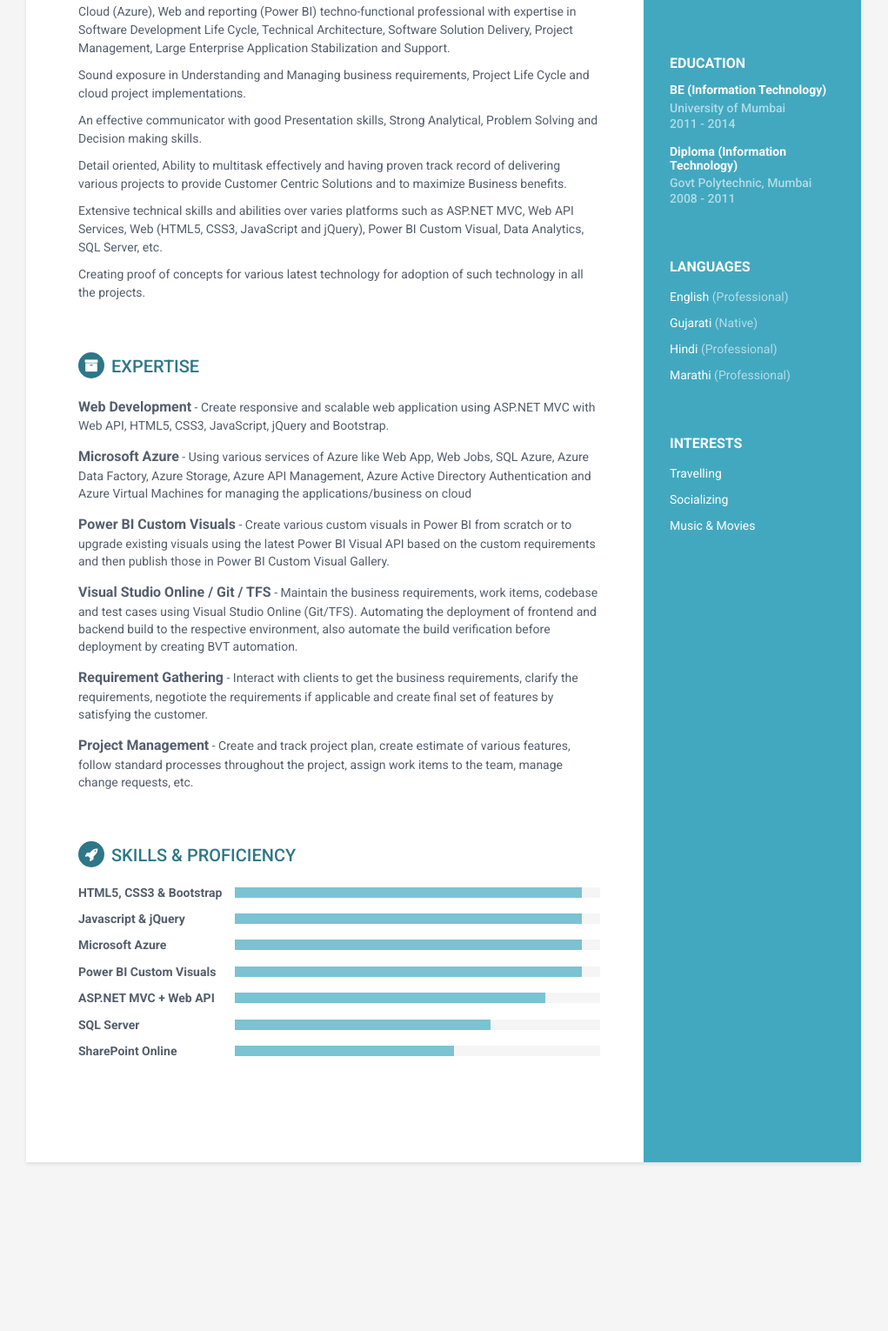
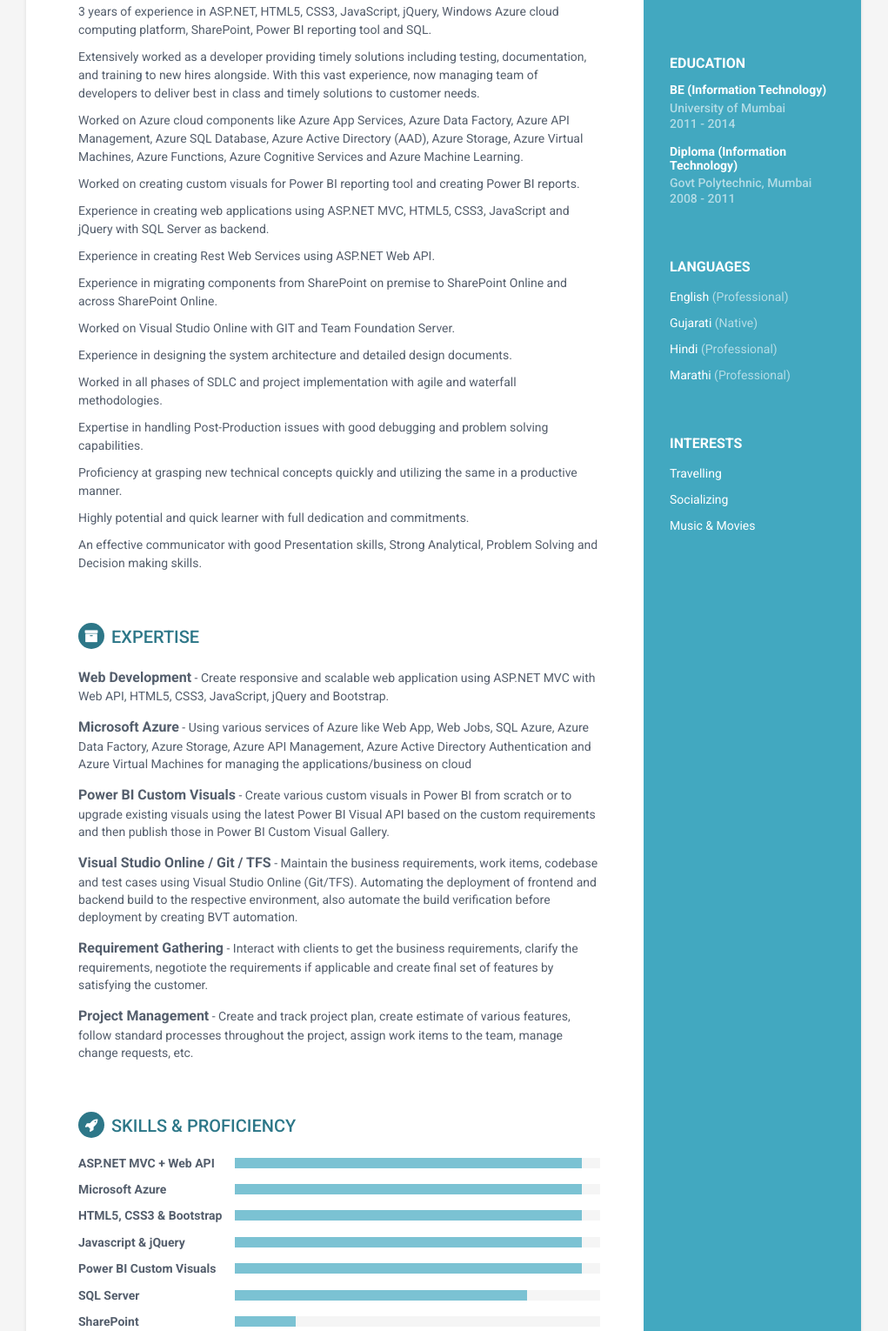
Before and after one commit to chiraglathigara/chiraglathigara.github.io, a plain HTML site: page index.html in a window 1280 px wide. Shown: the part 485-2015 px from the top of the page at 87% size, without its empty margins (130-1151 px from the left). Before the commit the page ends 1851 px from the top, so only its background shows below. Drawn offline with Linux system fonts and the light colour scheme.

Commit message:
Added experience derails in portfolio

```diff
--- a/index.html
+++ b/index.html
@@ -103,12 +103,20 @@
                         <div class="company">MAQ Software, Mumbai (India)</div>
                     </div><!--//meta-->
                     <div class="details">
-                        <p>Cloud (Azure), Web and reporting (Power BI) techno-functional professional with expertise in Software Development Life Cycle, Technical Architecture, Software Solution Delivery, Project Management, Large Enterprise Application Stabilization and Support.</p>
-                        <p>Sound exposure in Understanding and Managing business requirements, Project Life Cycle and cloud project implementations. </p>
-                        <p>An effective communicator with good Presentation skills, Strong Analytical, Problem Solving and Decision making skills. </p>
-                        <p>Detail oriented, Ability to multitask effectively and having proven track record of delivering various projects to provide Customer Centric Solutions and to maximize Business benefits. </p>
-                        <p>Extensive technical skills and abilities over varies platforms such as ASP.NET MVC, Web API Services, Web (HTML5, CSS3, JavaScript and jQuery), Power BI Custom Visual, Data Analytics, SQL Server, etc. </p>
-                        <p>Creating proof of concepts for various latest technology for adoption of such technology in all the projects. </p>
+						<p>3 years of experience in ASP.NET, HTML5, CSS3, JavaScript, jQuery, Windows Azure cloud computing platform, SharePoint, Power BI reporting tool and SQL.</p>
+						<p>Extensively worked as a developer providing timely solutions including testing, documentation, and training to new hires alongside. With this vast experience, now managing team of developers to deliver best in class and timely solutions to customer needs.</p>
+						<p>Worked on Azure cloud components like Azure App Services, Azure Data Factory, Azure API Management, Azure SQL Database, Azure Active Directory (AAD), Azure Storage, Azure Virtual Machines, Azure Functions, Azure Cognitive Services and Azure Machine Learning.</p>
+						<p>Worked on creating custom visuals for Power BI reporting tool and creating Power BI reports.</p>
+						<p>Experience in creating web applications using ASP.NET MVC, HTML5, CSS3, JavaScript and jQuery with SQL Server as backend.</p>
+						<p>Experience in creating Rest Web Services using ASP.NET Web API.</p>
+						<p>Experience in migrating components from SharePoint on premise to SharePoint Online and across SharePoint Online.</p>
+						<p>Worked on Visual Studio Online with GIT and Team Foundation Server.</p>
+						<p>Experience in designing the system architecture and detailed design documents.</p>
+						<p>Worked in all phases of SDLC and project implementation with agile and waterfall methodologies.</p>
+						<p>Expertise in handling Post-Production issues with good debugging and problem solving capabilities.</p>
+						<p>Proficiency at grasping new technical concepts quickly and utilizing the same in a productive manner.</p>
+						<p>Highly potential and quick learner with full dedication and commitments.</p>
+						<p>An effective communicator with good Presentation skills, Strong Analytical, Problem Solving and Decision making skills.</p>
                     </div><!--//details-->
                 </div><!--//item-->
 
@@ -142,6 +150,22 @@
                 <h2 class="section-title"><i class="fa fa-rocket"></i>Skills &amp; Proficiency</h2>
                 <div class="skillset">
                     <div class="item">
+                        <h3 class="level-title">ASP.NET MVC + Web API</h3>
+                        <div class="level-bar">
+                            <div class="level-bar-inner" data-level="95%">
+                            </div>
+                        </div><!--//level-bar-->
+                    </div><!--//item-->
+
+                    <div class="item">
+                        <h3 class="level-title">Microsoft Azure</h3>
+                        <div class="level-bar">
+                            <div class="level-bar-inner" data-level="95%">
+                            </div>
+                        </div><!--//level-bar-->
+                    </div><!--//item-->
+
+                    <div class="item">
                         <h3 class="level-title">HTML5, CSS3 &amp; Bootstrap</h3>
                         <div class="level-bar">
                             <div class="level-bar-inner" data-level="95%">
@@ -158,14 +182,6 @@
                     </div><!--//item-->
 
                     <div class="item">
-                        <h3 class="level-title">Microsoft Azure</h3>
-                        <div class="level-bar">
-                            <div class="level-bar-inner" data-level="95%">
-                            </div>
-                        </div><!--//level-bar-->
-                    </div><!--//item-->
-
-                    <div class="item">
                         <h3 class="level-title">Power BI Custom Visuals</h3>
                         <div class="level-bar">
                             <div class="level-bar-inner" data-level="95%">
@@ -174,25 +190,17 @@
                     </div><!--//item-->
 
                     <div class="item">
-                        <h3 class="level-title">ASP.NET MVC + Web API</h3>
+                        <h3 class="level-title">SQL Server</h3>
                         <div class="level-bar">
-                            <div class="level-bar-inner" data-level="85%">
+                            <div class="level-bar-inner" data-level="80%">
                             </div>
                         </div><!--//level-bar-->
                     </div><!--//item-->
 
                     <div class="item">
-                        <h3 class="level-title">SQL Server</h3>
+                        <h3 class="level-title">SharePoint</h3>
                         <div class="level-bar">
-                            <div class="level-bar-inner" data-level="70%">
-                            </div>
-                        </div><!--//level-bar-->
-                    </div><!--//item-->
-
-                    <div class="item">
-                        <h3 class="level-title">SharePoint Online</h3>
-                        <div class="level-bar">
-                            <div class="level-bar-inner" data-level="60%">
+                            <div class="level-bar-inner" data-level="70">
                             </div>
                         </div><!--//level-bar-->
                     </div><!--//item-->
```
Also changed, not shown: 1 other file.
